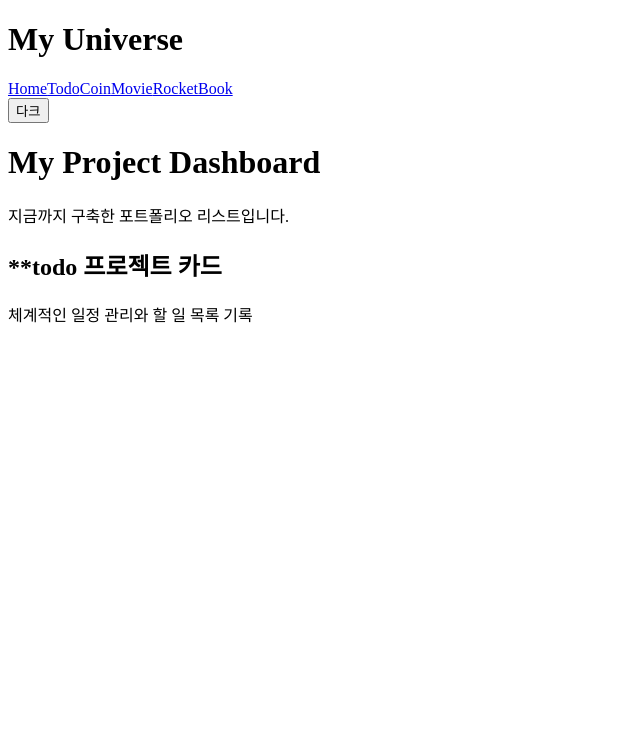
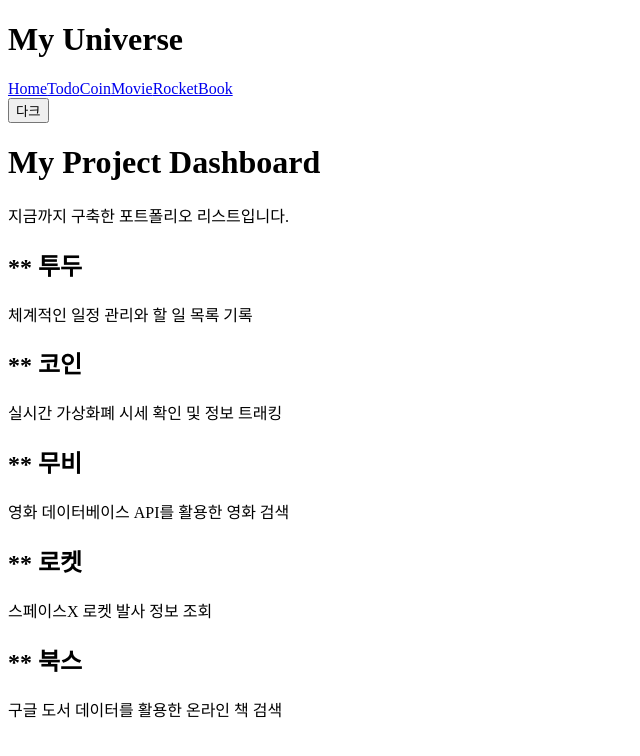
Before and after one commit to hyunsimchoi/react-11-total, a React (Vite) app: page / in a window 1280 px wide. Shown: the top 756 px of the page, without its empty margins (0-640 px from the left). Built offline with nearby package versions, Linux system fonts and the light colour scheme.

Commit message:
Props 연결 및 ProjectCard 생성

```diff
--- a/src/components/ProjectCard.tsx
+++ b/src/components/ProjectCard.tsx
@@ -1,8 +1,16 @@
-function ProjectCard() {
+type ProjectCardProps = {
+    icon: string;
+    title: string;
+    description: string;
+};
+
+function ProjectCard({ icon, title, description }: ProjectCardProps) {
     return (
         <div>
-            <h2>**todo 프로젝트 카드</h2>
-            <p>체계적인 일정 관리와 할 일 목록 기록</p>
+            <h2>
+                {icon} {title}
+            </h2>
+            <p>{description}</p>
         </div>
     );
 }
--- a/src/pages/Home.tsx
+++ b/src/pages/Home.tsx
@@ -6,7 +6,34 @@ function Home() {
             <h1>My Project Dashboard</h1>
             <p>지금까지 구축한 포트폴리오 리스트입니다.</p>
 
-            <ProjectCard />
+            <ProjectCard
+                icon="**"
+                title="투두"
+                description="체계적인 일정 관리와 할 일 목록 기록"
+            />
+
+            <ProjectCard
+                icon="**"
+                title="코인"
+                description="실시간 가상화폐 시세 확인 및 정보 트래킹"
+            />
+
+            <ProjectCard
+                icon="**"
+                title="무비"
+                description="영화 데이터베이스 API를 활용한 영화 검색"
+            />
+
+            <ProjectCard
+                icon="**"
+                title="로켓"
+                description="스페이스X 로켓 발사 정보 조회" />
+
+            <ProjectCard
+                icon="**"
+                title="북스"
+                description="구글 도서 데이터를 활용한 온라인 책 검색"
+            />
         </div>
     );
 }
```
